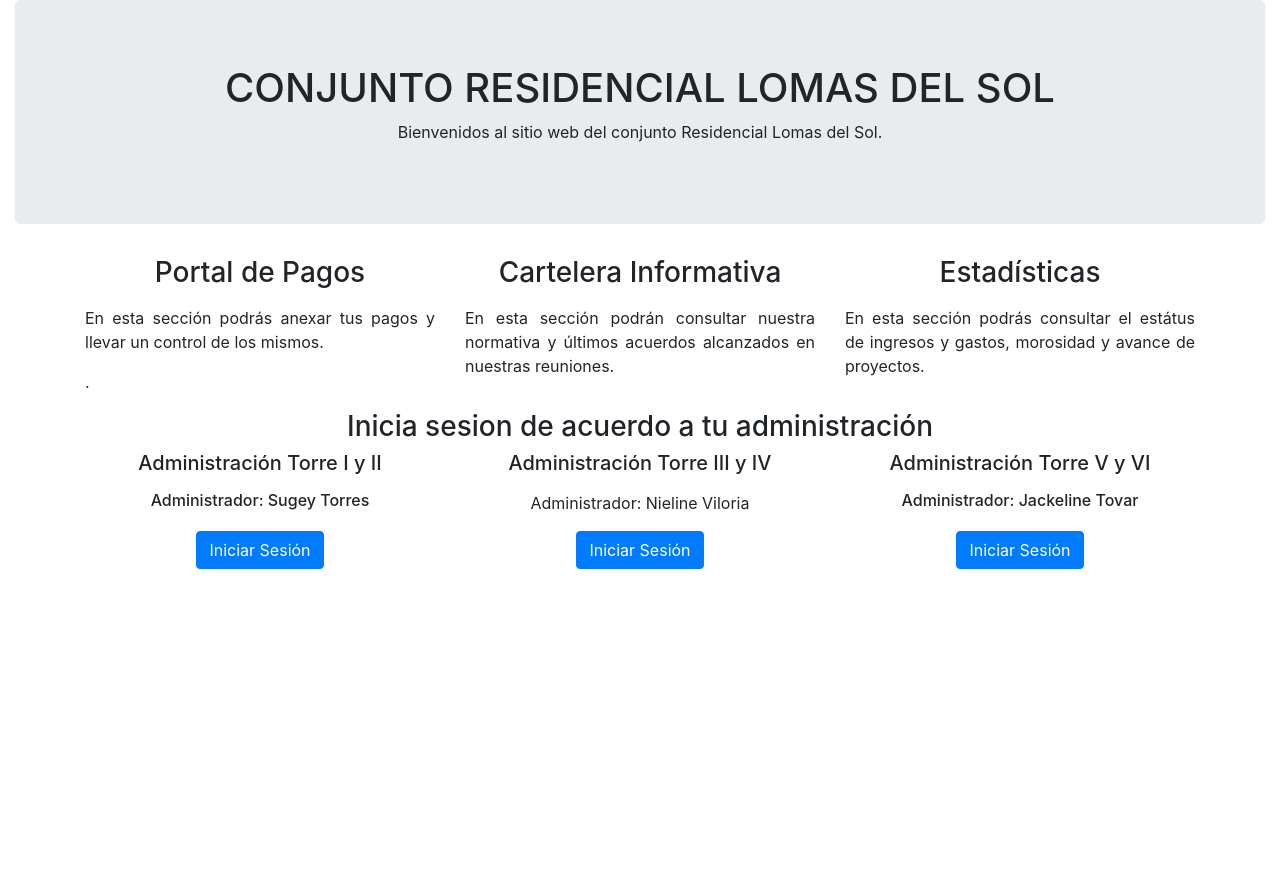
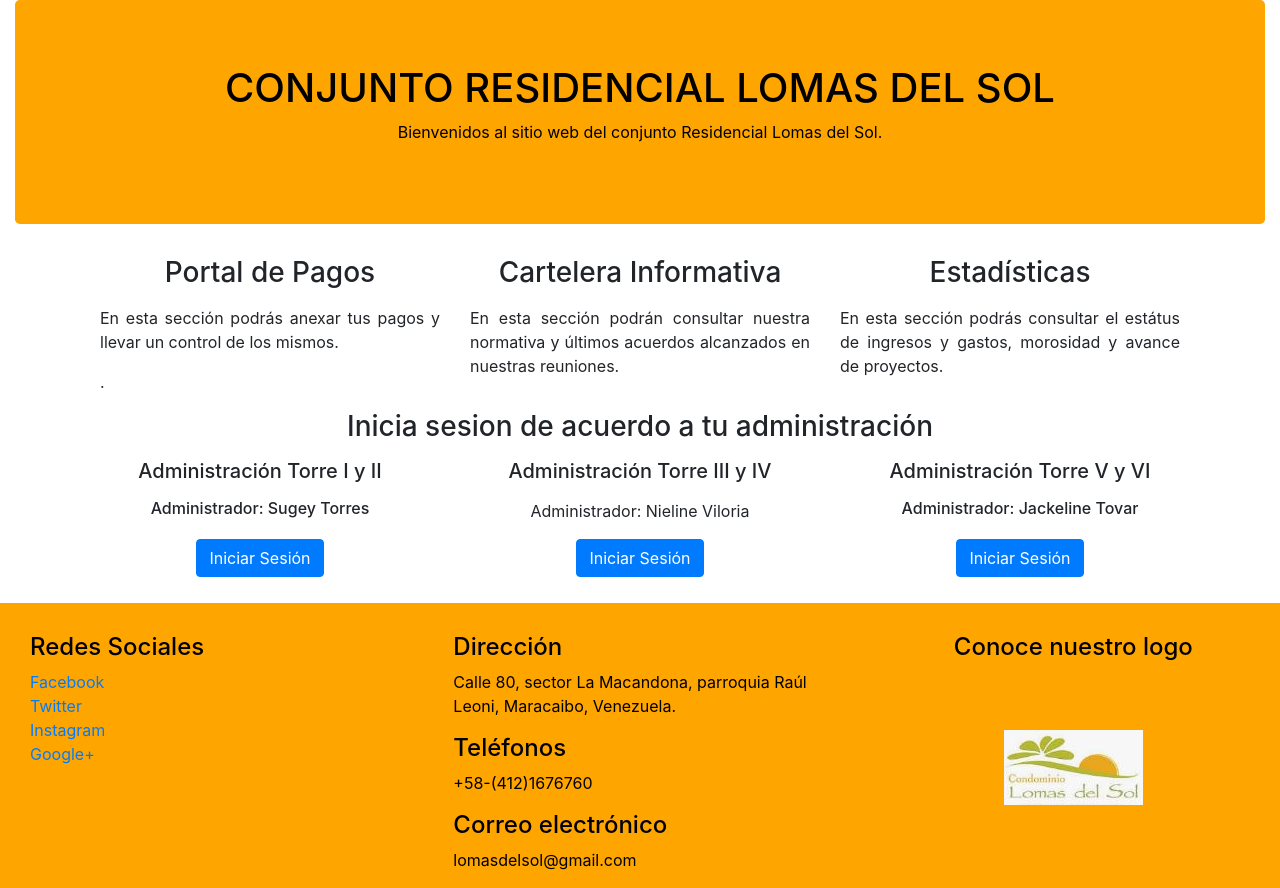
Before and after one commit to mame301186/LomasdelSol, a website: page index.html in a window 1280 px wide. Before the commit the page ends 800 px from the top, so only its background shows below. Drawn offline with nearby package versions, Linux system fonts and the light colour scheme.

Commit message:
Agregamos footer y creamos archivo css-miguel

```diff
--- /dev/null
+++ b/css-miguel/main.css
@@ -0,0 +1,16 @@
+.jumbotron {
+    background-color: orange;
+    color: black
+}
+
+footer {
+	padding: 30px 10px 0px 30px;
+	background-color: orange;
+	color: black;
+	margin-bottom: 0px;
+	margin-top:10px;
+}
+
+img {
+    padding: 60px 10px 40px 10px;
+}
--- a/index.html
+++ b/index.html
@@ -9,6 +9,7 @@
 
     <!-- Bootstrap CSS -->
     <link rel="stylesheet" href="node_modules/bootstrap/dist/css/bootstrap.min.css">
+    <link rel="stylesheet" href="css-miguel/main.css">
 
     <title>CONJUNTO RESIDENCIAL LOMAS DEL SOL</title>
   </head>
@@ -22,8 +23,8 @@
   			</figure>
   		</div>
   	</div>
-  	<div class="container-md">
-  		<div class="row">
+  	<div class="container">
+  		<div class="d-flex">
   			<div class="col">
   				<figure class="text-center">
   					<p class="h3">Portal de Pagos</p>
@@ -49,8 +50,10 @@
   		        </figure>
   		    </div>
   		</div>
-  		<div class="row justify-content-sm-center">
+  		<div class="container">
+  			<figure class="text-center">
   				<p class="h3">Inicia sesion de acuerdo a tu administración</p>
+  			</figure>
   		</div>
   		<div class="row row-cols-3">
   			    <div class="col">
@@ -101,6 +104,32 @@
   		</div>
     </div>
 
+    <footer>
+    	<div class="row">
+    		<div class="col d-flex flex-column">
+    			<h4>Redes Sociales</h4>
+    			<a href="http://www.facebook.com">Facebook</a>
+    	        <a href="http://www.twitter.com">Twitter</a>
+    	        <a href="http://www.instagram.com">Instagram</a>
+    	        <a href="http://www.google.com">Google+</a>
+    		</div>
+    	    <div class="col">
+    			<addres>
+    				<h4>Dirección</h4>
+    				<p>Calle 80, sector La Macandona, parroquia Raúl Leoni, Maracaibo, Venezuela.</p>
+                    <h4>Teléfonos</h4>
+                    <p>+58-(412)1676760</p>
+                    <h4>Correo electrónico</h4>
+                    <p>lomasdelsol@gmail.com</p>
+    		    </addres>
+    		</div>
+    		<div class="col d-flex flex-column align-items-center">
+    			<h4>Conoce nuestro logo</h4>
+    			<img src="fanicon-lomas.jpg" alt="Condominio Lomas del Sol">
+    		</div>
+        </div>
+    </footer>
+
     <!-- Optional JavaScript; choose one of the two! -->
     <!-- Option 1: Bootstrap Bundle with Popper -->
     <!-- <script src="node_modules/bootstrap/dist/js/bootstrap.bundle.min.js"></script>-->
```
Also changed, not shown: fanicon-lomas.JPG (added).
